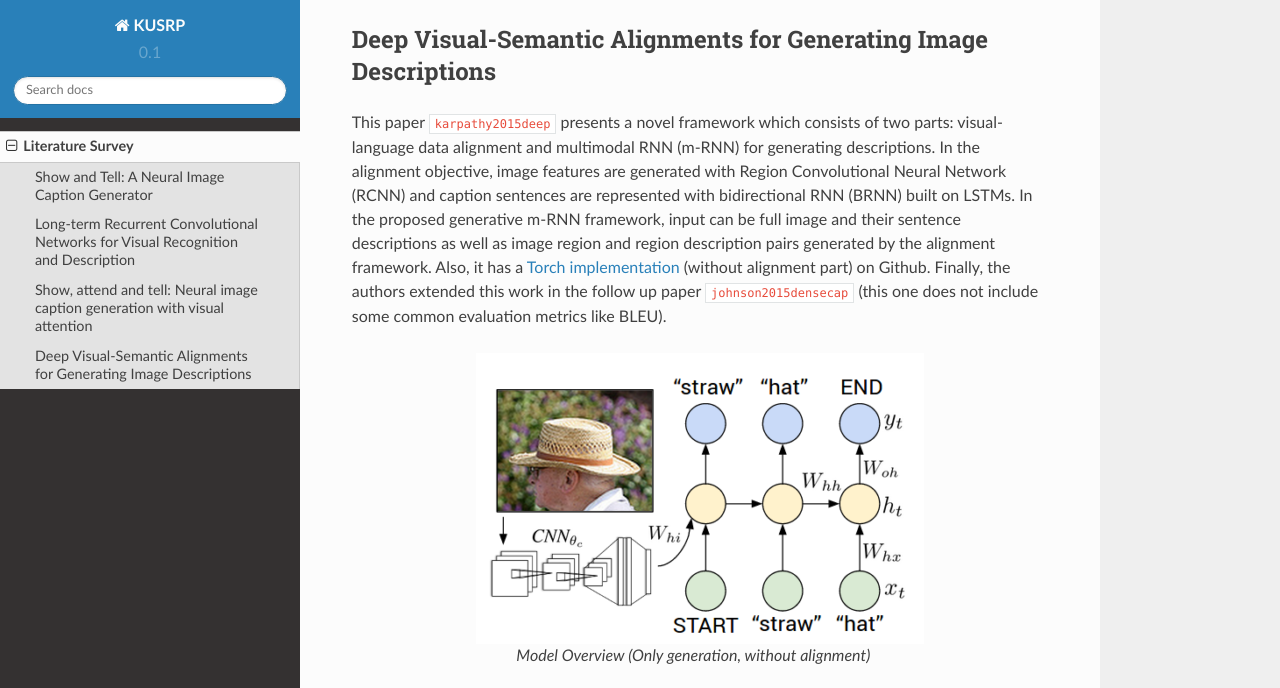
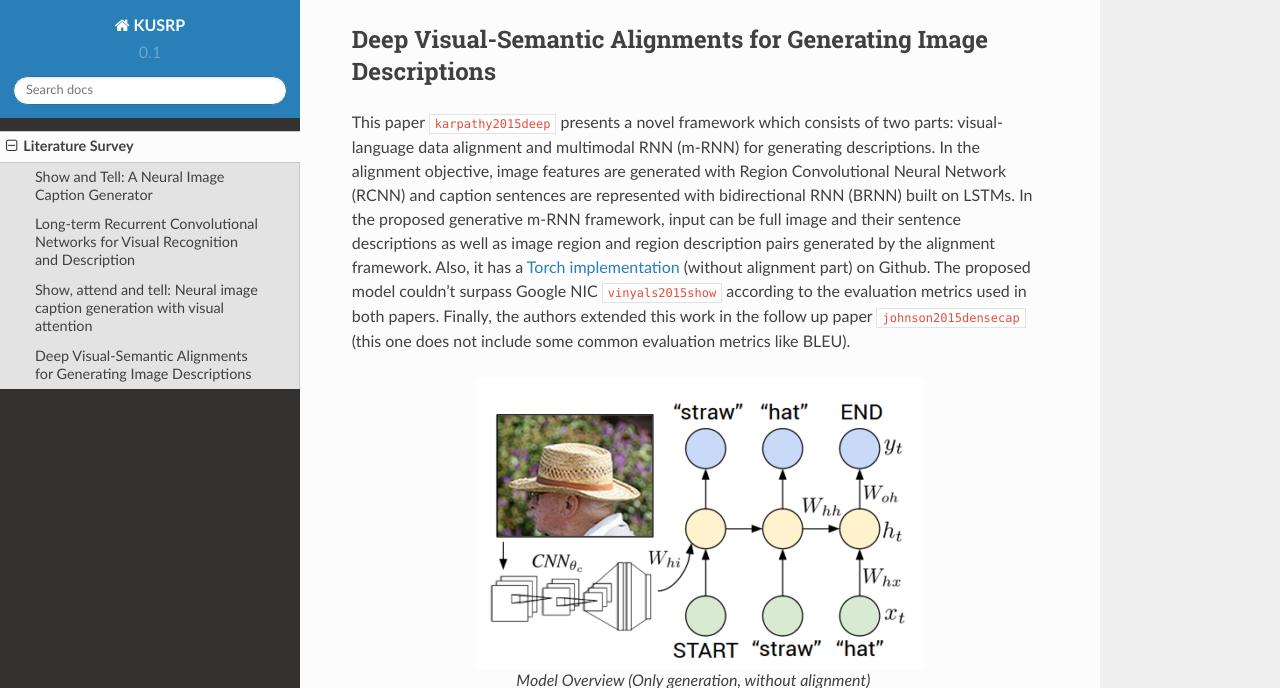
Before and after one commit to ilkerkesen/show-and-tell, a Sphinx documentation site: the page built from docs/survey.rst, in a window 1280 px wide and 900 px high, scrolled down 2198 px, cut to the strip 0-688 px from the top of the window. Built offline with Sphinx 7.4.7 and the Read the Docs theme 2.0.0, drawn with Linux system fonts in a browser that asks for light colours; cross-references to code outside the pages are shown as plain code.

Commit message:
added information about being state-of-art or not

```diff
--- a/docs/survey.rst
+++ b/docs/survey.rst
@@ -38,7 +38,7 @@ This paper :cite:`xu2015show` is the first neural caption generation with visual
 
 Deep Visual-Semantic Alignments for Generating Image Descriptions
 ----------------------------------------------------------------------
-This paper :cite:`karpathy2015deep` presents a novel framework which consists of two parts: visual-language data alignment and multimodal RNN (m-RNN) for generating descriptions. In the alignment objective, image features are generated with Region Convolutional Neural Network (RCNN) and caption sentences are represented with bidirectional RNN (BRNN) built on LSTMs. In the proposed generative m-RNN framework, input can be full image and their sentence descriptions as well as image region and region description pairs generated by the alignment framework. Also, it has a `Torch implementation <https://github.com/karpathy/neuraltalk2/>`_  (without alignment part) on Github. Finally, the authors extended this work in the follow up paper :cite:`johnson2015densecap` (this one does not include some common evaluation metrics like BLEU).
+This paper :cite:`karpathy2015deep` presents a novel framework which consists of two parts: visual-language data alignment and multimodal RNN (m-RNN) for generating descriptions. In the alignment objective, image features are generated with Region Convolutional Neural Network (RCNN) and caption sentences are represented with bidirectional RNN (BRNN) built on LSTMs. In the proposed generative m-RNN framework, input can be full image and their sentence descriptions as well as image region and region description pairs generated by the alignment framework. Also, it has a `Torch implementation <https://github.com/karpathy/neuraltalk2/>`_  (without alignment part) on Github. The proposed model couldn't surpass Google NIC :cite:`vinyals2015show` according to the evaluation metrics used in both papers. Finally, the authors extended this work in the follow up paper :cite:`johnson2015densecap` (this one does not include some common evaluation metrics like BLEU).
 
 .. figure:: static/neuraltalk2.png
    :align: center
@@ -47,5 +47,4 @@ This paper :cite:`karpathy2015deep` presents a novel framework which consists of
 
    Model Overview (Only generation, without alignment)
 
-
 .. bibliography:: survey.bib
```
